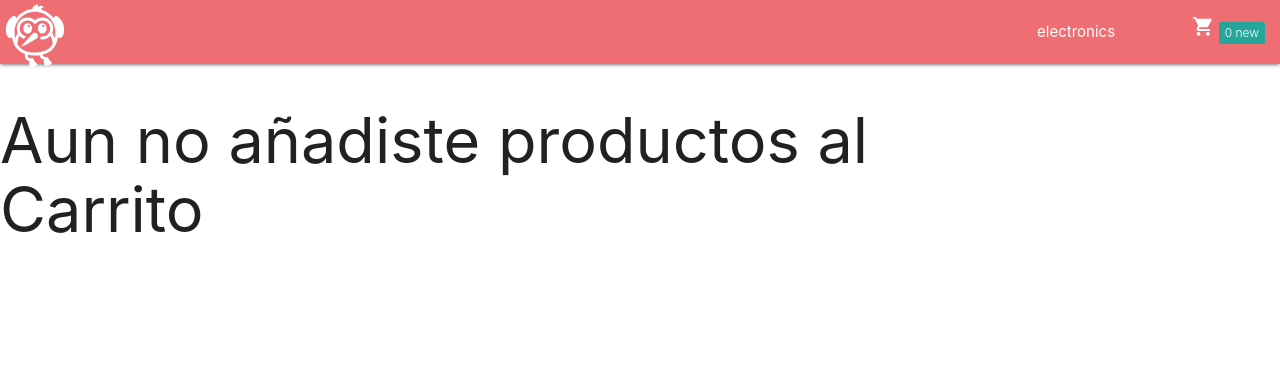
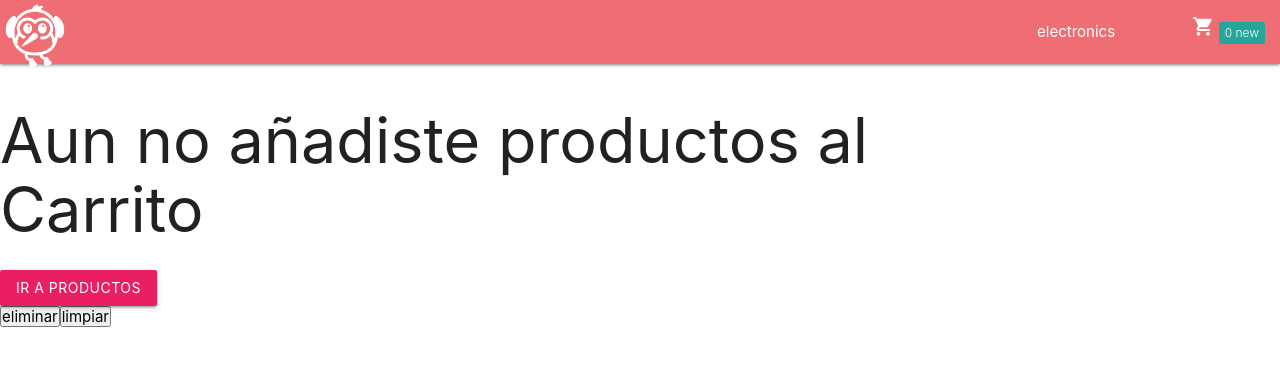
Before and after one commit to KasiAcosta/proyectoreact, a React (Create React App) app: page /cart in a window 1280 px wide. Shown: the top 366 px of the page. Built offline with nearby package versions, Linux system fonts and the light colour scheme; a web font is replaced by a local one.

Commit message:
desafio cart view

```diff
--- a/src/Componentes/Cart.jsx
+++ b/src/Componentes/Cart.jsx
@@ -1,12 +1,18 @@
 import React, { useContext } from "react";
 import { context } from '../context/CartContext';
+import { Link } from "react-router-dom";
 
 const Cart = () => {
-    const { compra } = useContext(context);
+    const { compra, removeItem, clear } = useContext(context);
 
     return(
-        <>{compra.length === 0 ? <h1> Aun no añadiste productos al Carrito </h1>
-        : <>{compra.map(item => <h1 key={item.id}>{item.title}</h1>)}</>}</>
+        <>
+        {compra.length === 0 ? <div><h1> Aun no añadiste productos al Carrito </h1> <Link className="waves-effect waves-light btn pink" to="/">Ir a productos</Link>
+        </div>
+        : <>{compra.map(item => <h1 key={item.id}>{item.title}</h1>)}</>}
+        <button onClick={removeItem}> eliminar</button>
+        <button onClick={clear}> limpiar</button>
+        </>
     )
 }
 
```
